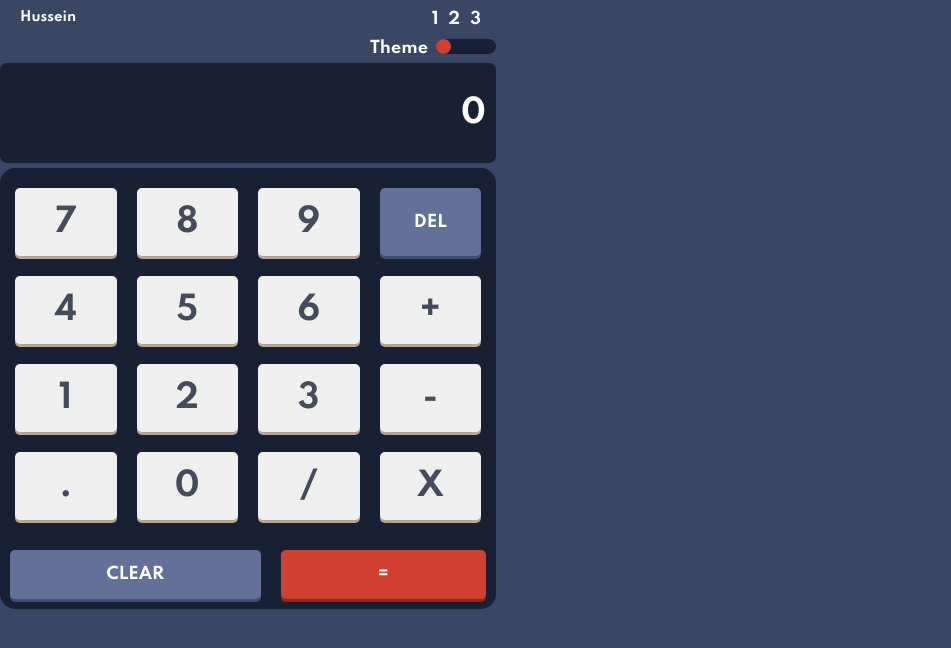
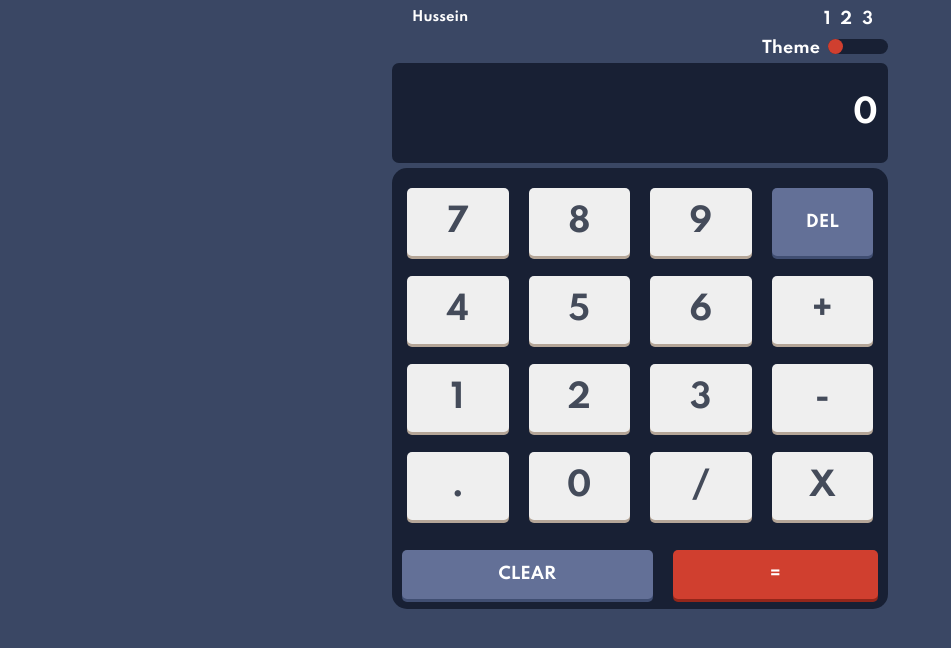
Before and after one commit to Hussein-Hefnawy/Calculator, a plain HTML site: page index.html in a window 1280 px wide. Shown: the whole page, without its empty margins (0-951 px from the left). Drawn offline with Linux system fonts and the light colour scheme.

Commit message:
Update style.css

```diff
--- a/style.css
+++ b/style.css
@@ -20,7 +20,7 @@
 
 body {
 	max-width:fit-content;
-	/* max-width: 1440px; */
+	max-width: 1440px;
 	background-color: var(--mainbgcolor);
 	/* height: 100vh; */
 	display: flex;
```
